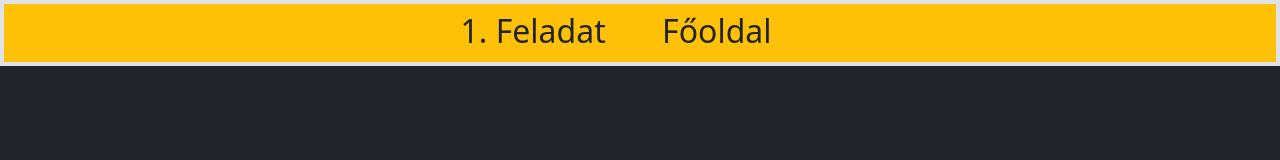
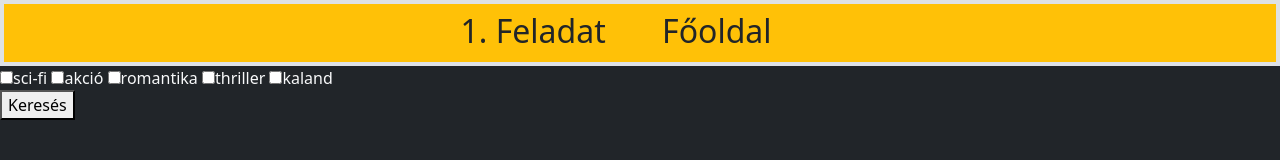
Before and after one commit to Cs12krisz/Bitfarago, a plain HTML site: page 2.feladat.html in a window 1280 px wide. Drawn offline with nearby package versions, Linux system fonts and the light colour scheme.

Commit message:
Add files via upload

```diff
--- a/2.feladat.html
+++ b/2.feladat.html
@@ -21,6 +21,14 @@
 
 
     </div>
+    <div   class="text-light">
+    <input type="checkbox" name="sci-fi" id="sci-fi">sci-fi
+    <input type="checkbox" name="akció" id="akcio">akció
+    <input type="checkbox" name="romantika" id="romantika">romantika
+    <input type="checkbox" name="thriller" id="thriller">thriller
+    <input type="checkbox" name="kaland" id="kaland">kaland
+   </div>
 
+    <button id="valogat">Keresés</button>
 </body>
 </html>
```
